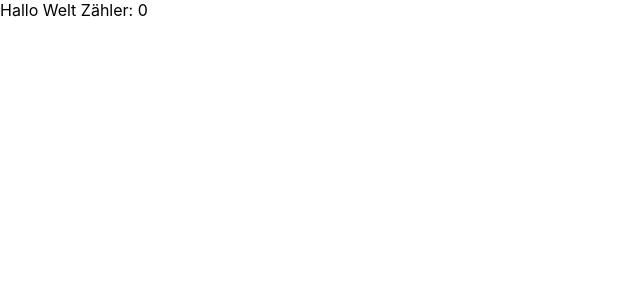
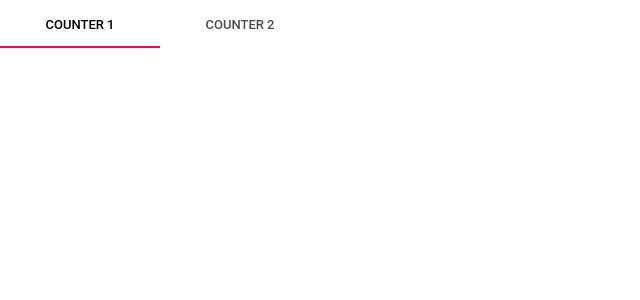
Before and after one commit to fergonco/react-post, a React (Create React App) app: page / in a window 1280 px wide. Shown: the top 300 px of the page, without its empty margins (0-640 px from the left). Built offline with nearby package versions, Linux system fonts and the light colour scheme.

Commit message:
Using MaterialUI Tabs component

```diff
--- a/src/index.js
+++ b/src/index.js
@@ -1,6 +1,8 @@
 import React from 'react';
 import ReactDOM from 'react-dom';
 import './index.css';
+import Tabs from '@material-ui/core/Tabs';
+import Tab from '@material-ui/core/Tab';
 
 class MyComponent extends React.Component {
 
@@ -23,4 +25,9 @@ class MyComponent extends React.Component {
 
 }
 
-ReactDOM.render(<MyComponent message="Hallo Welt Zähler: "/>, document.getElementById('root'));
+ReactDOM.render((
+    <Tabs value="c1">
+        <Tab label="Counter 1" value="c1"/>
+        <Tab label="Counter 2" value="c2"/>
+    </Tabs>
+), document.getElementById('root'));
```
